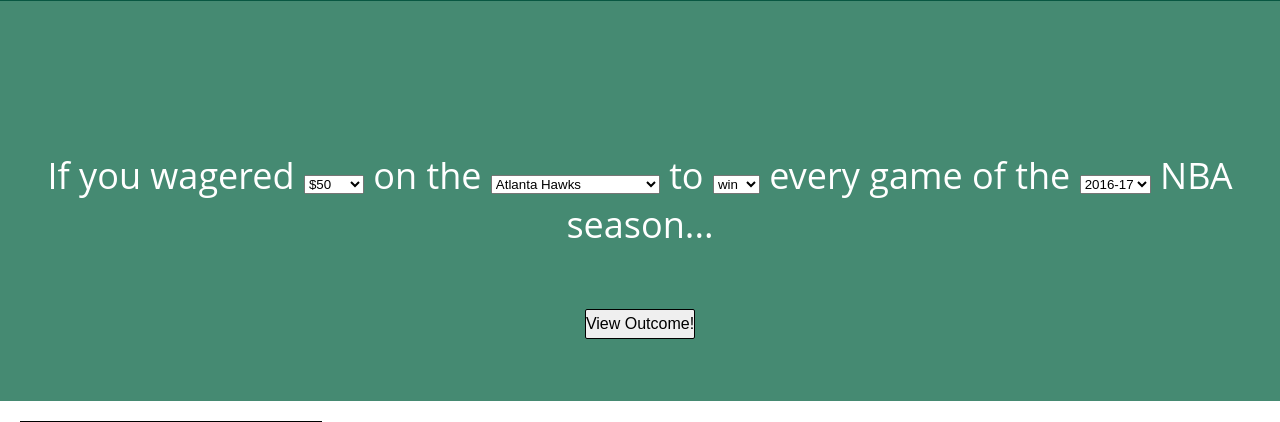
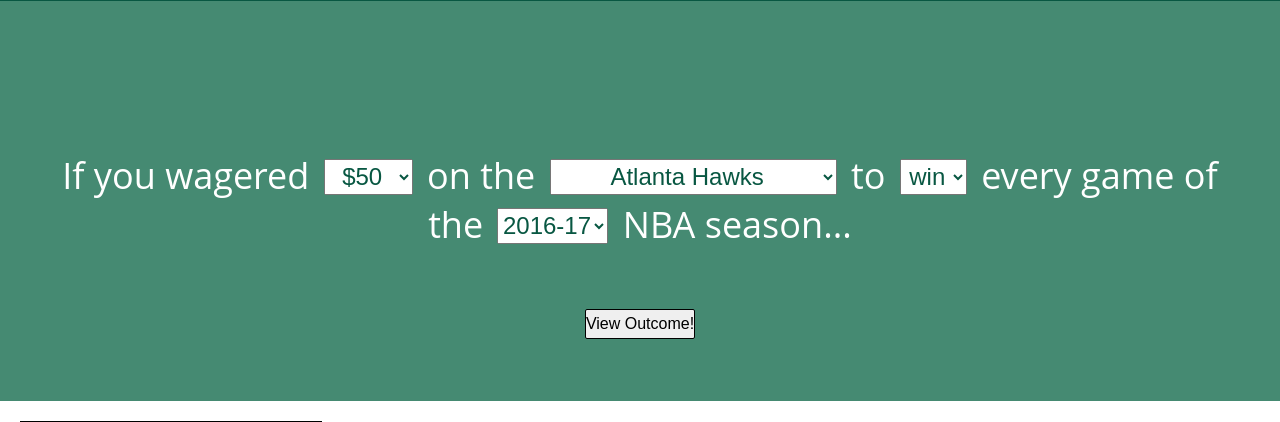
Before and after one commit to nikhilNathwani/Moneyline, a Flask app: page / in a window 1280 px wide. Shown: the part 599-1021 px from the top of the page. Run offline with Flask 2, Linux system fonts and the light colour scheme.

Commit message:
Improved style of dropdowns with thematic color, margins, and nice font-size & element height.

```diff
--- a/static/css/styles.css
+++ b/static/css/styles.css
@@ -53,12 +53,14 @@ div#filter-page > div#input-area > div#filter-paragraph {
   margin-bottom: 40px;
 }
 
-
-#input-area > select {
-  font-size: 28px;
+div#filter-page > div#input-area > div#filter-paragraph > select {
+  font-size: 24px;
   height: 36px;
-  /* margin-left: 10px;
-  margin-right: 10px; */
+  position: relative;
+  bottom: 4px;
+  color: #085742;
+  text-align: center;
+  margin: 0 5px;
 }
 
 #input-area > #submit > button {
```
